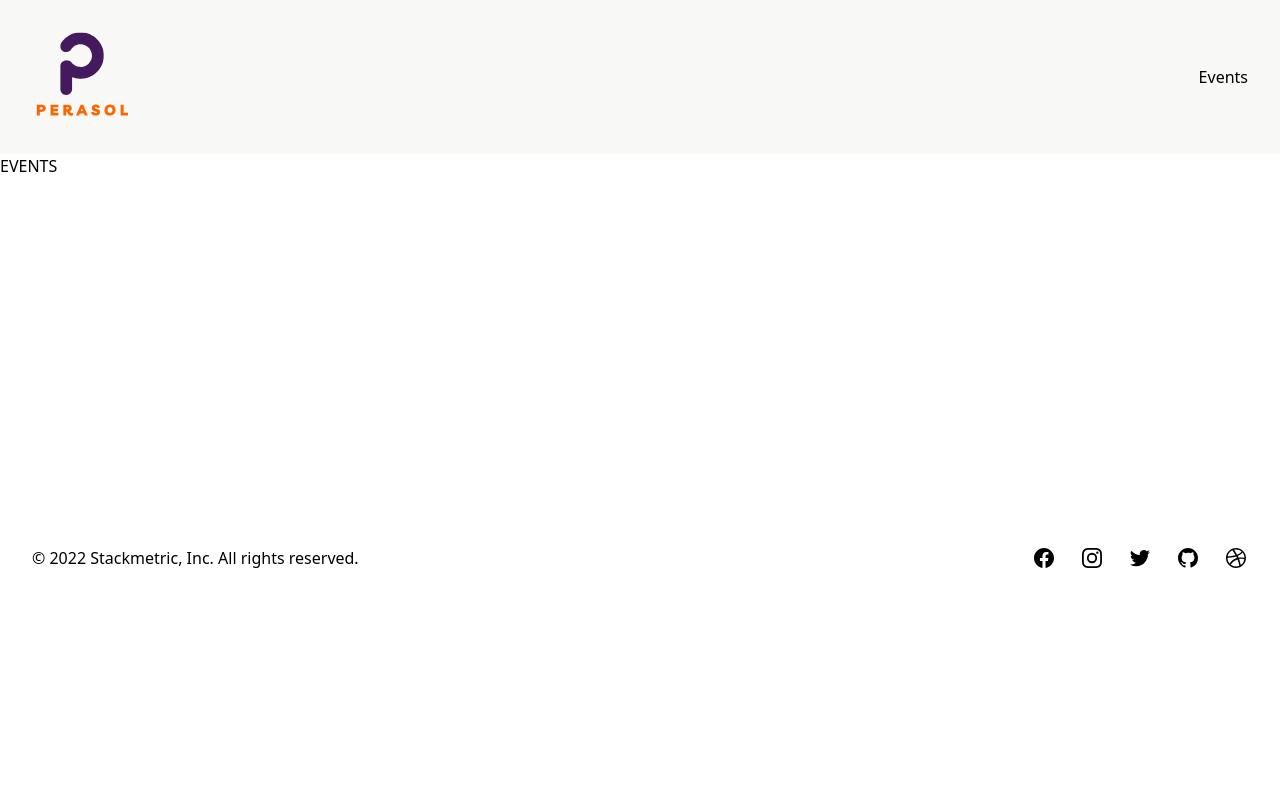
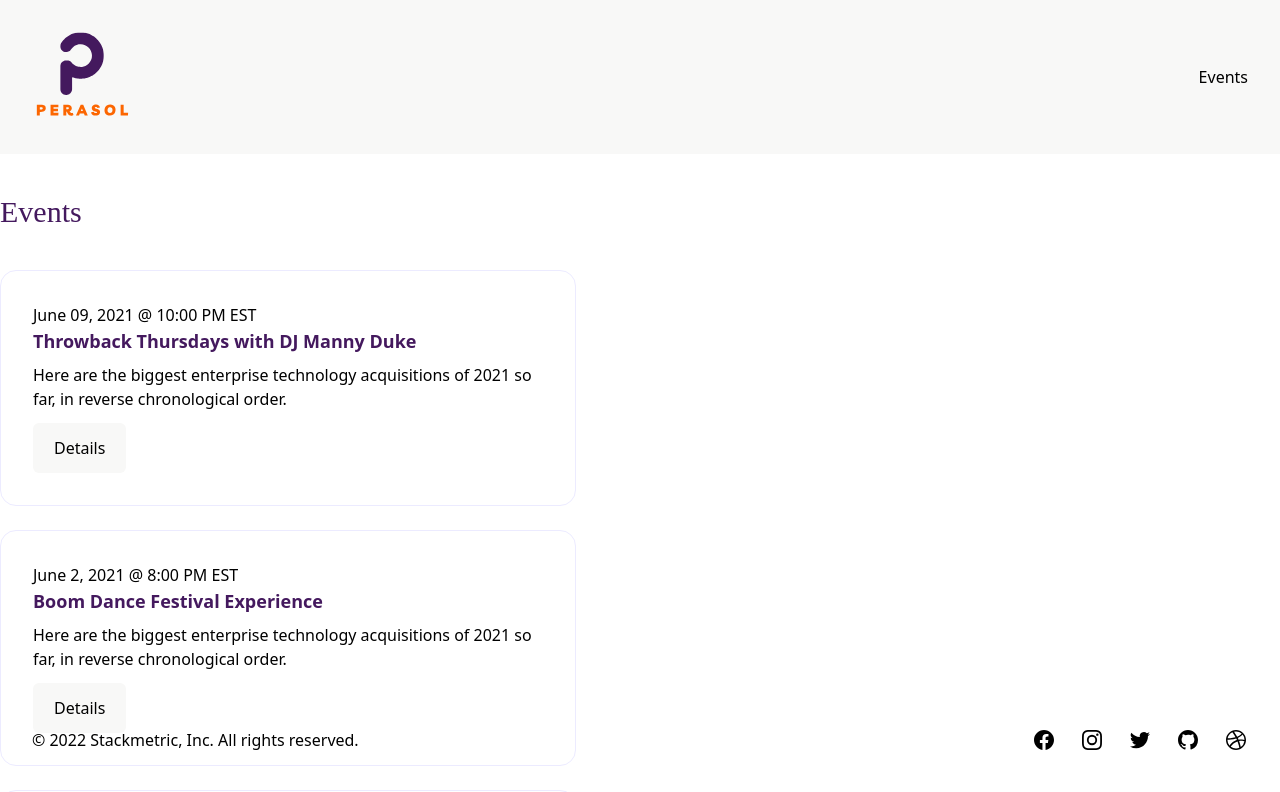
Before and after one commit to techstack-io/parasol-next-str, a Next.js app: page /events in a window 1280 px wide. Shown: the top 792 px of the page. Built offline with nearby package versions, Linux system fonts and the light colour scheme; no server answers.

Commit message:
Added events

```diff
--- a/components/EventItem.js
+++ b/components/EventItem.js
@@ -4,26 +4,30 @@ import Image from 'next/image'
 export default function EventItem({ evt }) {
   return (
     <>
-    <a href={`/events/${evt.slug}`} className="flex flex-col rounded-2xl border p-4 shadow-xl md:flex-row md:max-w-xl">
-    <Image
+    <div className="flex flex-col border border-silver rounded-2xl p-4 md:flex-row md:max-w-xl">
+    {/* <Image
     className="object-cover w-full rounded-t-lg md:h-auto md:w-48 md:rounded-none md:rounded-l-lg"
     src={evt.image ? evt.image : "/images/event-img-1.jpg"}
     width={200}
     height={200}
     alt="Event image"
-    />
+    /> */}
     <div className="flex flex-col p-4">
     <span>
       {evt.date} @ {evt.time}
     </span>
         <h5 className="mb-2 text-lg font-bold text-purple dark:text-white">{evt.name}</h5>
         <p className="mb-3 font-normal">Here are the biggest enterprise technology acquisitions of 2021 so far, in reverse chronological order.</p>
-        <div class="mt-3 rounded-md shadow sm:mt-0 sm:ml-3 sm:flex-shrink-0">
-        <button type="submit" class="w-full flex items-center justify-center px-5 py-3 border border-transparent text-base font-medium rounded-md text-white ">Details</button>
+        <div>
+          <a
+            href={`/events/${evt.slug}`}
+            className="inline-flex items-center justify-center px-5 py-3 border border-transparent text-base font-medium rounded-md bg-desert-storm"
+          >
+          Details
+          </a>
       </div>
-
     </div>
-</a>
+</div>
 <br />
     </>
   );
--- a/pages/events/index.js
+++ b/pages/events/index.js
@@ -1,9 +1,33 @@
-import Layout from "@/components/Layout";
+import Layout from "@/components/Layout"
+import Header from "@/components/Header"
+import {API_URL} from '@/config/index'
+import EventItem from "@/components/EventItem"
 
-export default function EventsPage() {
+export default function EventsPage({events}) {
   return (
-    <Layout>
-    <h1>EVENTS</h1>
-    </Layout>
-  );
+  <Layout>
+    <div className="max-w-7xl mx-auto">
+      <h4 className="font-libre-bodoni  text-xl sm:text-xl  text-center md:text-left md:text-3xl my-10 text-purple">
+        Events
+      </h4>
+      {/* Check if there are events */}
+      {events.length === 0 && <h3>There are no events to show.</h3>}
+      {events.map((evt) => (
+        <EventItem key={evt.id} evt={evt} />
+      ))}
+    </div>
+
+  </Layout>
+  )
 }
+
+export async function getStaticProps () {
+  const res = await fetch(`${API_URL}/api/events`)
+  const events = await res.json()
+
+  return {
+    props:  { events },
+    // revalidate acts as getServerSideProps
+    revalidate: 1,
+  }
+}
--- a/pages/index.js
+++ b/pages/index.js
@@ -1,5 +1,6 @@
 import Layout from "@/components/Layout"
 import Header from "@/components/Header"
+import Link from "next/link"
 import {API_URL} from '@/config/index'
 import EventItem from "@/components/EventItem"
 
@@ -7,7 +8,7 @@ export default function HomePage({events}) {
   return (
   <Layout>
     <div className="max-w-7xl mx-auto">
-      <h4 className="font-libre-bodoni  text-xl sm:text-xl  text-center md:text-left md:text-3xl my-10 text-purple">
+      <h4 className="font-libre-bodoni  text-xl sm:text-xl  text-center md:text-left md:text-3xl my-10 text-purple italic">
         upcoming events
       </h4>
       {/* Check if there are events */}
@@ -15,6 +16,11 @@ export default function HomePage({events}) {
       {events.map((evt) => (
         <EventItem key={evt.id} evt={evt} />
       ))}
+      {events.length > 0 && (
+        <Link href ='/events'>
+          <a>View All Events</a>
+        </Link>
+      )}
     </div>
 
   </Layout>
@@ -26,7 +32,7 @@ export async function getStaticProps () {
   const events = await res.json()
 
   return {
-    props:  {events},
+    props:  { events:events.slice(0, 3)},
     // revalidate acts as getServerSideProps
     revalidate: 1,
   }
```
Also changed, not shown: public/static/hero-5-bg.svg (added).
